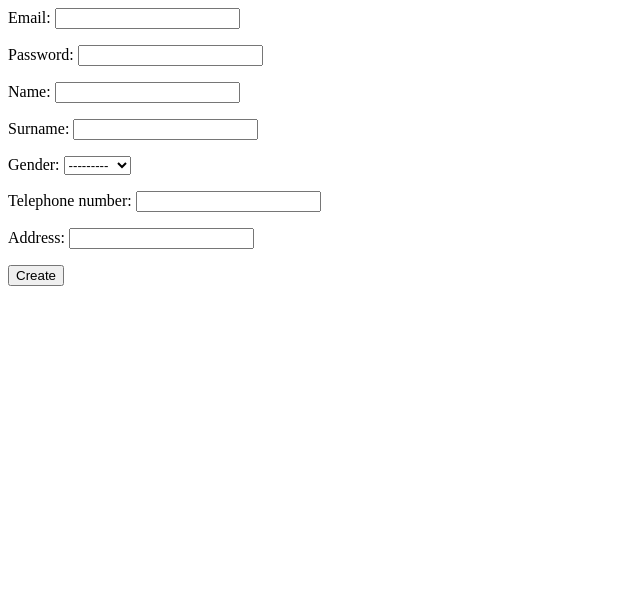
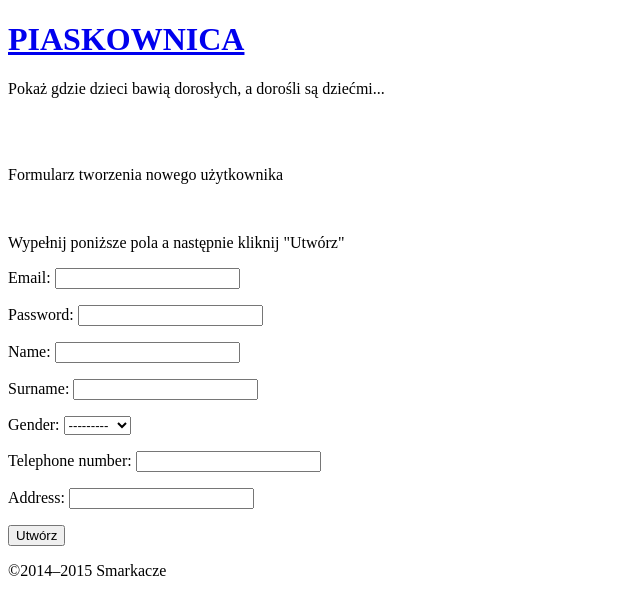
Before and after one commit to pyladies-poland/sandbox, a Django app: page /accounts/ in a window 1280 px wide. Shown: the top 615 px of the page, without its empty margins (0-640 px from the left). Run offline with Django 3.2, Linux system fonts and the light colour scheme.

Commit message:
Basic Layout

```diff
--- a/accounts/templates/accounts/_base.html
+++ b/accounts/templates/accounts/_base.html
@@ -1,4 +1,40 @@
+<!DOCTYPE html PUBLIC "-//W3C//DTD XHTML 1.0 Transitional//EN"
+
+    "http://www.w3.org/TR/xhtml1/DTD/xhtml1-transitional.dtd">
+
+<html xmlns="http://www.w3.org/1999/xhtml" lang="pl">
+
+<head>
+
+    <meta http-equiv="Content-Type" content="text/html; charset=UTF-8" />
+
+</head>
+
+<body>
+    <div class="header">
+        <h1><a href="/">PIASKOWNICA</a></h1>
+
+<p>Pokaż gdzie dzieci bawią dorosłych, a dorośli są dziećmi...</p>
+
+    </div>
+    <div class="content container">
+
+
 <!-- extends 'foundation/base.html' -->
 
 {% block contents %}
 {% endblock %}
+
+</div>
+
+
+<div class="footer">
+
+
+	<div class="copyright">
+	<p>&copy;2014&ndash;2015 Smarkacze</p>
+	</div>
+
+</div>
+
+</body>
--- a/accounts/templates/accounts/activate.html
+++ b/accounts/templates/accounts/activate.html
@@ -2,6 +2,6 @@
 
 {% block contents %}
 
-    <h1>Succesful Activation</h1>
+    <h1>Aktywacja konta zakończona powodzeniem. GRATULUJEMY!!!</h1>
 
 {% endblock %}
--- a/accounts/templates/accounts/new_account.html
+++ b/accounts/templates/accounts/new_account.html
@@ -1,11 +1,23 @@
 {% extends "accounts/_base.html" %}
 
 {% block contents %}
+<div id="newProfile">
+	<br><br>
+	<div id="titleNewProfile">
+		<p>Formularz tworzenia nowego użytkownika</p>
+	</div>
+	<br>
+	<div id="descriptionNewProfile">
+		<p>Wypełnij poniższe pola a następnie kliknij "Utwórz"</p>
+	</div>
+
+</div>
+
 
     <form action="" method="post">
         {% csrf_token %}
         {{ form.as_p }}
-        <input type="submit" value="Create" />
+        <input type="submit" value="Utwórz" />
     </form>
 
 
--- a/accounts/templates/accounts/success.html
+++ b/accounts/templates/accounts/success.html
@@ -2,6 +2,6 @@
 
 {% block contents %}
 
-    <h1>Congratulation You Created a User profile!</h1>
+    <h1>Gratulacje!!! Twoje konto w Piaskownicy zostało utworzone. Dokonaj aktywacji przez link wysłany na e-mail</h1>
 
 {% endblock %}
```
